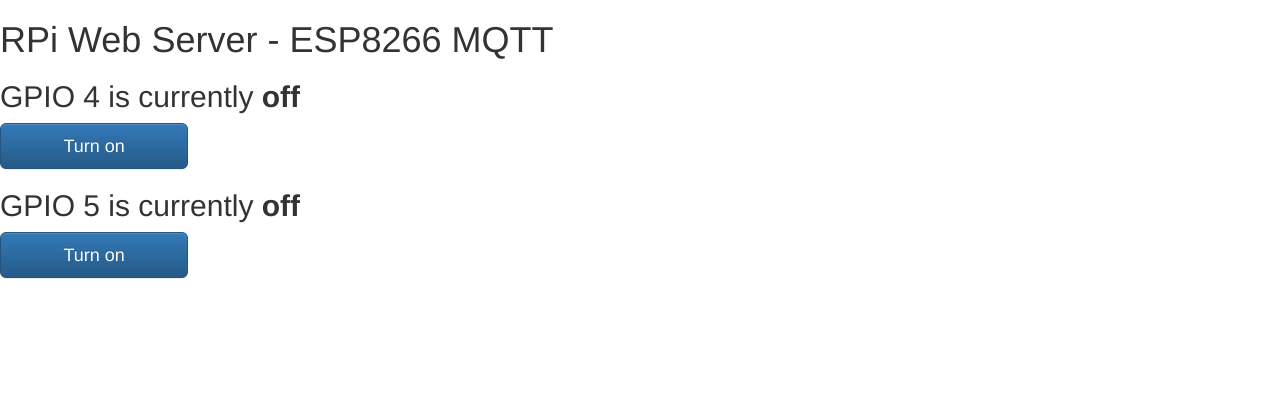
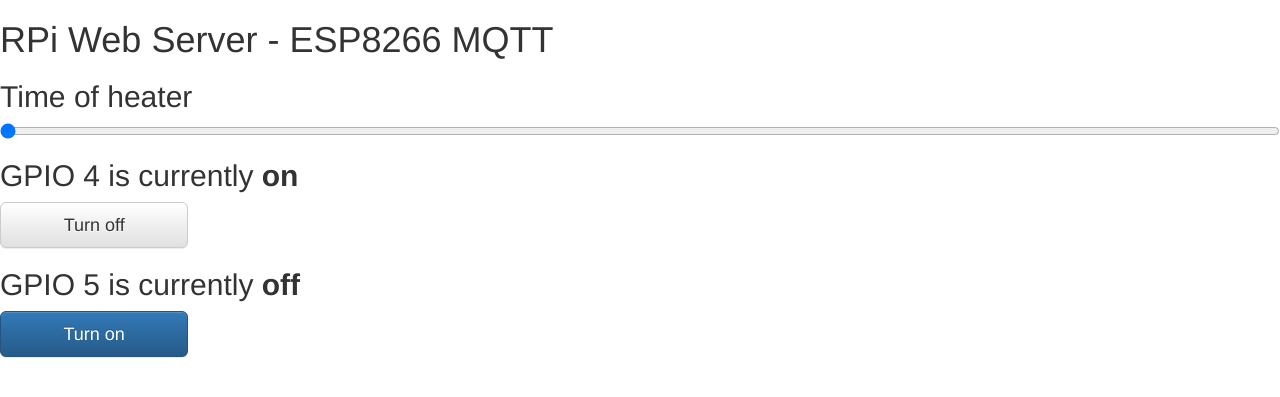
Before and after one commit to Agiroq/vwControl, a Flask app: page / in a window 1280 px wide. Shown: the top 397 px of the page. Run offline with Flask 2, Linux system fonts and the light colour scheme; some libraries are stand-ins or nearby versions.

Commit message:
Added .ino file for ESP LoLin and Slider on webpage

```diff
--- a/web-server/templates/main.html
+++ b/web-server/templates/main.html
@@ -12,6 +12,8 @@
 
 <body>
    <h1>RPi Web Server - ESP8266 MQTT</h1>
+   <h2>Time of heater</h2>
+   <input id="heater" type="range" min="5" max="15" value="0" />
    {% for pin in pins %}
    <h2>{{ pins[pin].name }}
    {% if pins[pin].state == 'True' %}
```
